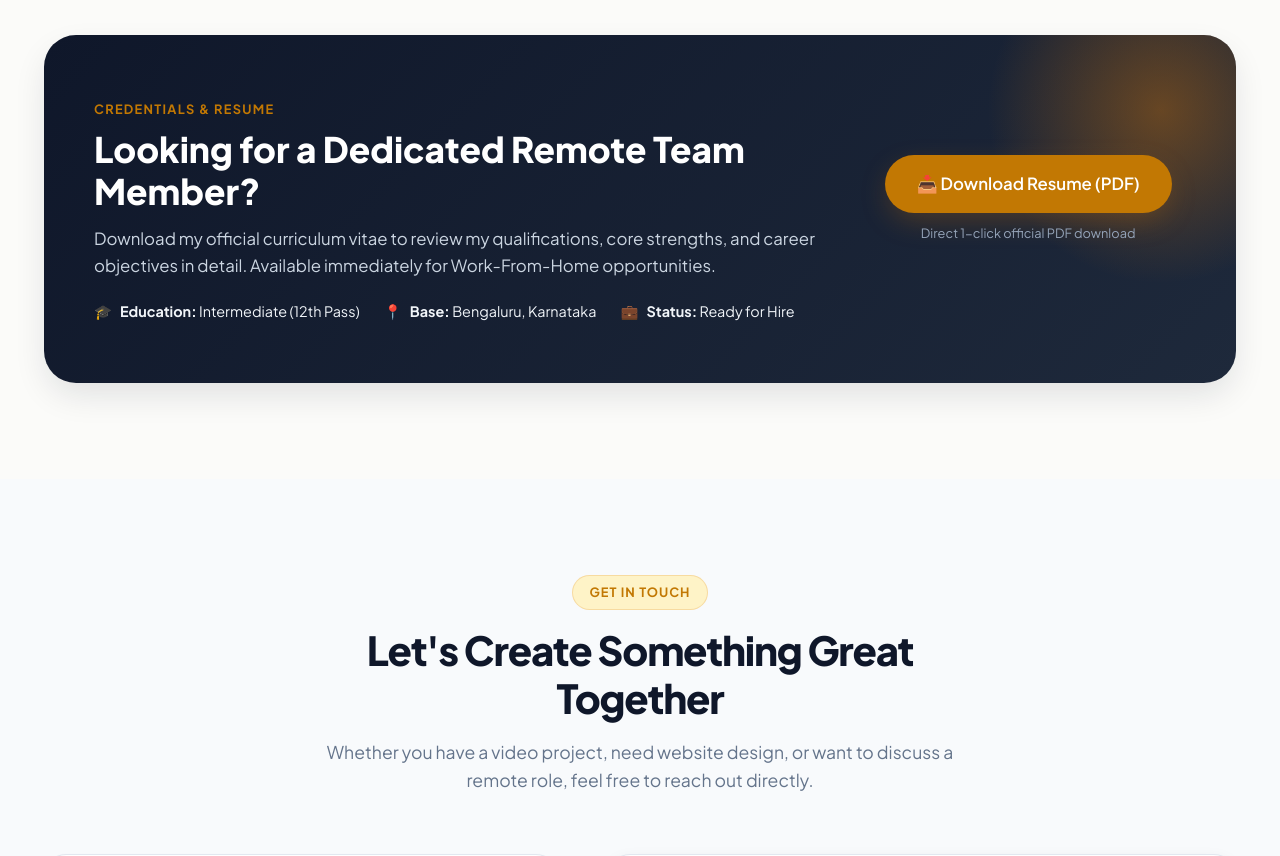
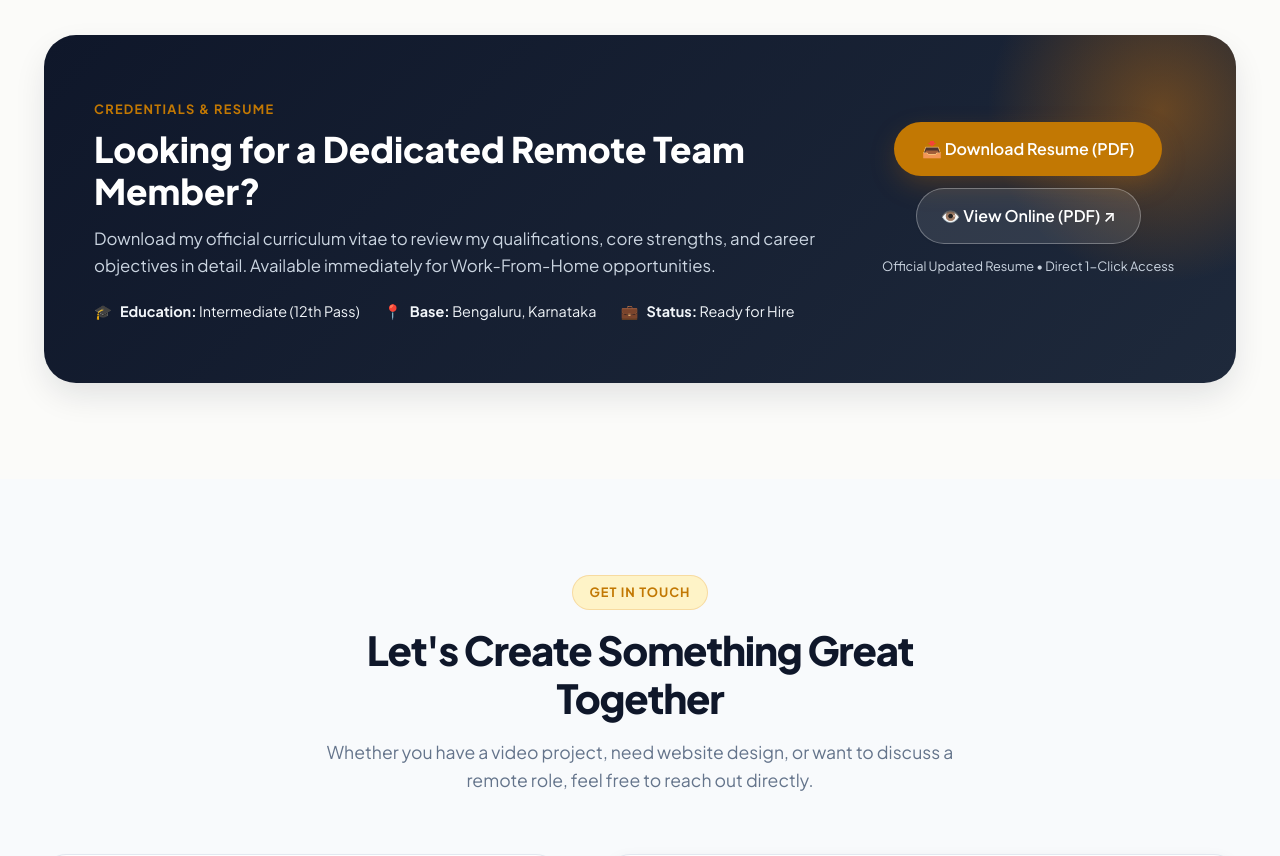
Before and after one commit to kondrajudivya/Portfolio, a plain HTML site: page index.html in a window 1280 px wide. Shown: the part 10620-11476 px from the top of the page. Drawn offline with Linux system fonts and the light colour scheme.

Commit message:
Update official resume PDF asset and add direct browser view option

```diff
--- a/index.html
+++ b/index.html
@@ -1067,11 +1067,16 @@
               </div>
             </div>
 
-            <div style="text-align: center;">
-              <a href="assets/docs/Divya_Kondraju_Resume.pdf" download="Divya_Kondraju_Resume.pdf" class="btn btn-primary" style="padding: 16px 32px; font-size: 1.05rem;">
-                <span>📥 Download Resume (PDF)</span>
-              </a>
-              <p style="font-size: 0.8rem; color: #94a3b8; margin-top: 10px;">Direct 1-click official PDF download</p>
+            <div style="text-align: center; display: flex; flex-direction: column; align-items: center; gap: 12px;">
+              <div style="display: flex; flex-wrap: wrap; gap: 12px; justify-content: center;">
+                <a href="assets/docs/Divya_Kondraju_Resume.pdf" download="Divya_Kondraju_Resume.pdf" class="btn btn-primary" style="padding: 14px 28px; font-size: 1rem;">
+                  <span>📥 Download Resume (PDF)</span>
+                </a>
+                <a href="assets/docs/Divya_Kondraju_Resume.pdf" target="_blank" rel="noopener noreferrer" class="btn btn-secondary" style="padding: 14px 24px; font-size: 1rem; background: rgba(255, 255, 255, 0.1); border-color: rgba(255, 255, 255, 0.3); color: #ffffff;">
+                  <span>👁️ View Online (PDF) ↗</span>
+                </a>
+              </div>
+              <p style="font-size: 0.8rem; color: #cbd5e1;">Official Updated Resume • Direct 1-Click Access</p>
             </div>
           </div>
         </div>
```
Also changed, not shown: 1 other file.
